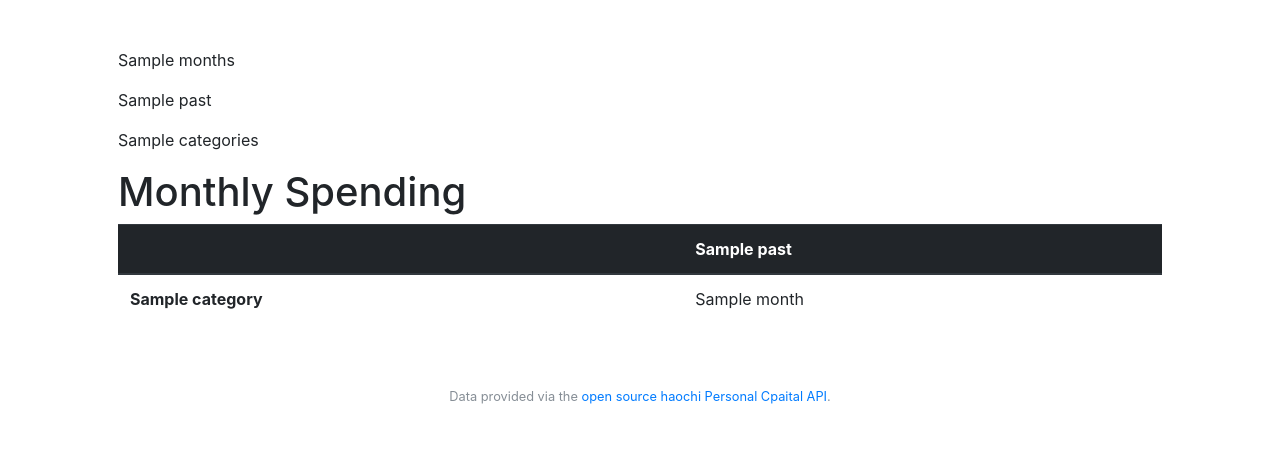
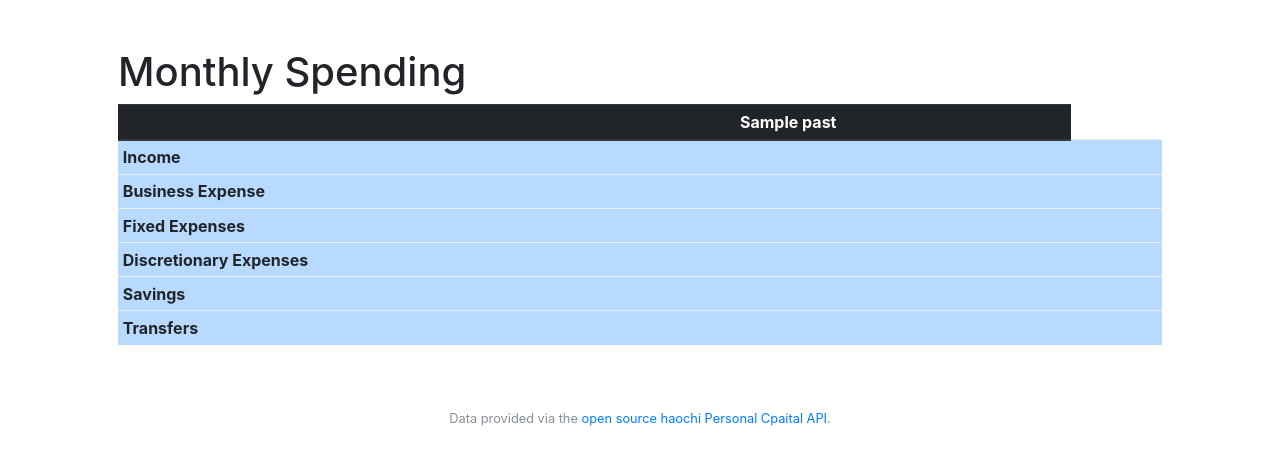
Before and after one commit to bennett39/budget-flask-archived, a Flask app: template templates/monthly.html in a window 1280 px wide. Shown: the part 66-531 px from the top of the page. Run offline with Flask 2, Linux system fonts and the light colour scheme; the template is opened without the code that fills it: most values are stand-ins (such as "Sample title", 1, 10 or a date in 2020); lists and menus that the app fills with data are empty; some libraries are stand-ins or nearby versions.

Commit message:
Add full tables w/ category groups to monthly.html

```diff
--- a/application.py
+++ b/application.py
@@ -230,10 +230,12 @@
         for cat in months[m]:
             months[m][cat] = usd(months[m][cat])
 
+    # Reverse order of months - hacky solution, could implement better on months/transactions
     past = list(months.keys())
     past.reverse()
 
-    categories = db.execute("SELECT cat_id, category \
+    # Get categories
+    categories = db.execute("SELECT cat_id, category, cat_group \
                                  FROM categories")
 
     return render_template("monthly.html", months=months, past=past, categories=categories)
--- a/templates/monthly.html
+++ b/templates/monthly.html
@@ -5,13 +5,9 @@
 {% endblock %}
 
 {% block main %}
-    <p>{{ months }}</p>
-    <p>{{ past }}</p>
-    <p>{{ categories }}</p>
-
     <h1>Monthly Spending</h1>
         <div class="table-responsive table-hover">
-            <table class="table">
+            <table class="table table-sm">
                 <thead class="thead-dark">
                     <tr>
                         <th></th>
@@ -21,12 +17,111 @@
                     </tr>
                 </thead>
                 <tbody>
+                    <tr class='table-primary'>
+                        <th>Income</th>
+                        <td></td>
+                        <td></td>
+                        <td></td>
+                        <td></td>
+                    </tr>
                     {% for j in categories %}
                     <tr>
-                        <th>{{ j['category'] }}</th>
-                        {% for i in past %}
-                            <td>{{ months[i][j['cat_id']] }}</td>
-                        {% endfor %}
+                        {% if j['cat_group'] == 'income' %}
+                            <td>{{ j['category'] }}</td>
+                            {% for i in past %}
+                                <td>{{ months[i][j['cat_id']] }}</td>
+                            {% endfor %}
+                        {% endif %}
+                    </tr>
+                    {% endfor %}
+
+                    <tr class='table-primary'>
+                        <th>Business Expense</th>
+                        <td></td>
+                        <td></td>
+                        <td></td>
+                        <td></td>
+                    </tr>
+                    {% for j in categories %}
+                    <tr>
+                        {% if j['cat_group'] == 'business' %}
+                            <td>{{ j['category'] }}</td>
+                            {% for i in past %}
+                                <td>{{ months[i][j['cat_id']] }}</td>
+                            {% endfor %}
+                        {% endif %}
+                    </tr>
+                    {% endfor %}
+
+                    <tr class='table-primary'>
+                        <th>Fixed Expenses</th>
+                        <td></td>
+                        <td></td>
+                        <td></td>
+                        <td></td>
+                    </tr>
+                    {% for j in categories %}
+                    <tr>
+                        {% if j['cat_group'] == 'fixed' %}
+                            <td>{{ j['category'] }}</td>
+                            {% for i in past %}
+                                <td>{{ months[i][j['cat_id']] }}</td>
+                            {% endfor %}
+                        {% endif %}
+                    </tr>
+                    {% endfor %}
+
+                    <tr class='table-primary'>
+                        <th>Discretionary Expenses</th>
+                        <td></td>
+                        <td></td>
+                        <td></td>
+                        <td></td>
+                    </tr>
+                    {% for j in categories %}
+                    <tr>
+                        {% if j['cat_group'] == 'discretionary' %}
+                            <td>{{ j['category'] }}</td>
+                            {% for i in past %}
+                                <td>{{ months[i][j['cat_id']] }}</td>
+                            {% endfor %}
+                        {% endif %}
+                    </tr>
+                    {% endfor %}
+
+                    <tr class='table-primary'>
+                        <th>Savings</th>
+                        <td></td>
+                        <td></td>
+                        <td></td>
+                        <td></td>
+                    </tr>
+                    {% for j in categories %}
+                    <tr>
+                        {% if j['cat_group'] == 'savings' %}
+                            <td>{{ j['category'] }}</td>
+                            {% for i in past %}
+                                <td>{{ months[i][j['cat_id']] }}</td>
+                            {% endfor %}
+                        {% endif %}
+                    </tr>
+                    {% endfor %}
+
+                    <tr class='table-primary'>
+                        <th>Transfers</th>
+                        <td></td>
+                        <td></td>
+                        <td></td>
+                        <td></td>
+                    </tr>
+                    {% for j in categories %}
+                    <tr>
+                        {% if j['cat_group'] == 'transfer' %}
+                            <td>{{ j['category'] }}</td>
+                            {% for i in past %}
+                                <td>{{ months[i][j['cat_id']] }}</td>
+                            {% endfor %}
+                        {% endif %}
                     </tr>
                     {% endfor %}
                 </tbody>
```
